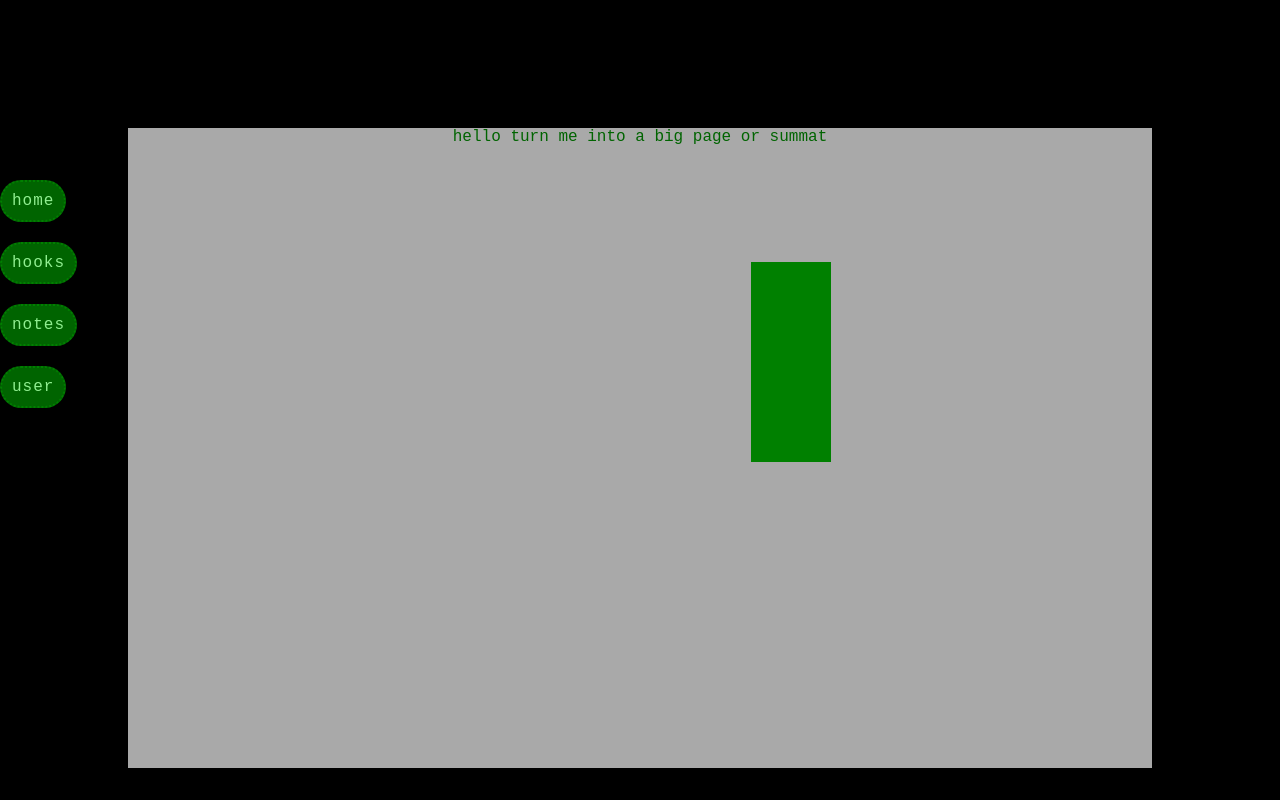
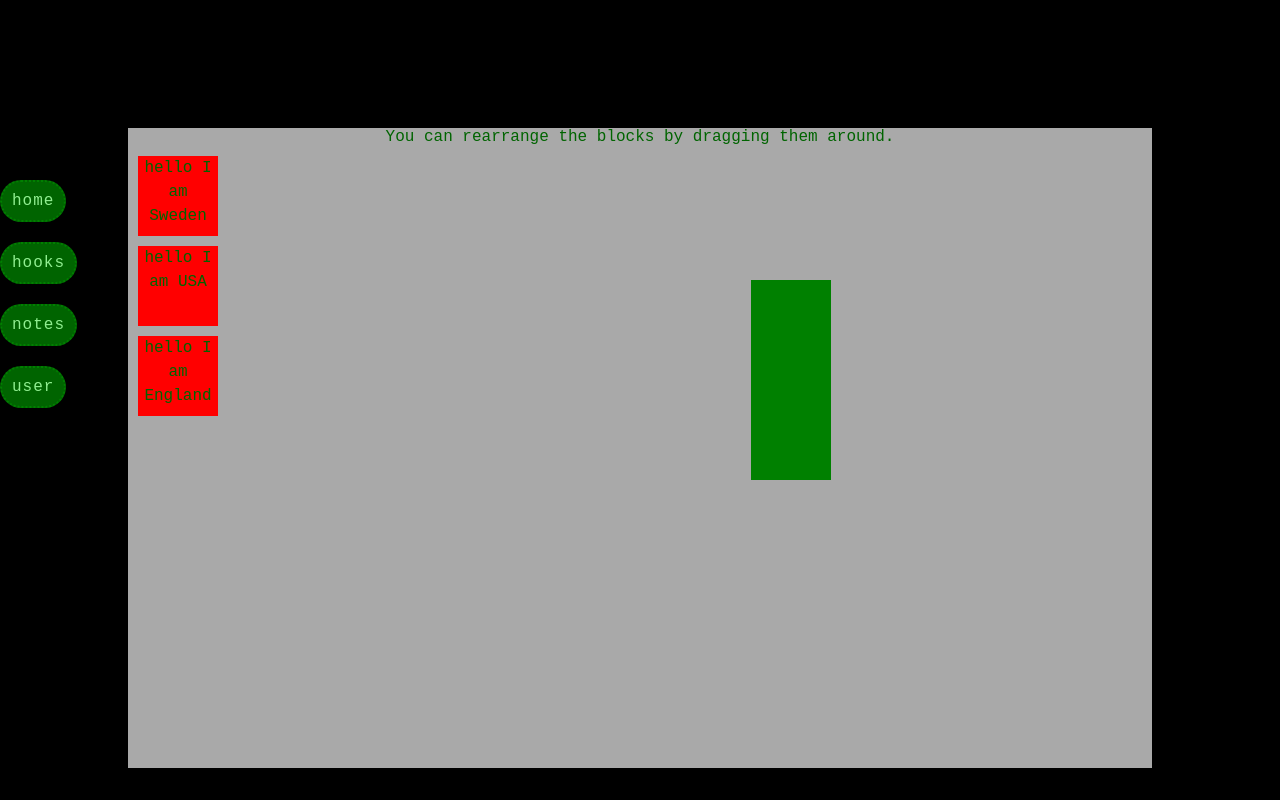
Before and after one commit to Meganimation/testing-ground, a React (Create React App) app: page / in a window 1280 px wide. Both pictures are taken after a click on the button "click to show draggable component". Built offline with nearby package versions, Linux system fonts and the light colour scheme.

Commit message:
draggable

```diff
--- a/package.json
+++ b/package.json
@@ -1 +1 @@
-{"name":"first-storyboard","version":"0.1.0","private":true,"dependencies":{"@reduxjs/toolkit":"^1.4.0","@testing-library/jest-dom":"^4.2.4","@testing-library/react":"^9.3.2","@testing-library/user-event":"^7.1.2","babel-loader":"^8.1.0","default-props":"^0.1.1","enquire.js":"^2.1.6","react":"^16.12.0","react-dom":"^16.12.0","react-redux":"^7.1.3","react-router":"^5.1.2","react-router-dom":"^5.1.2","react-scripts":"^3.4.4","redux":"^4.0.5","styled-components":"^4.4.1"},"scripts":{"start":"react-scripts start","build":"react-scripts build","test":"react-scripts test","eject":"react-scripts eject","storybook":"start-storybook -p 9009 -s public","build-storybook":"build-storybook -s public"},"eslintConfig":{"extends":"react-app"},"browserslist":{"production":[">0.2%","not dead","not op_mini all"],"development":["last 1 chrome version","last 1 firefox version","last 1 safari version"]},"devDependencies":{"@storybook/addon-actions":"^5.2.8","@storybook/addon-knobs":"^5.2.8","@storybook/addon-links":"^5.2.8","@storybook/addon-storyshots":"^5.2.8","@storybook/addons":"^5.2.8","@storybook/react":"^5.2.8","jest":"^24.9.0","react-test-renderer":"^16.12.0","require-context.macro":"^1.2.2"}}
+{"name":"first-storyboard","version":"0.1.0","private":true,"dependencies":{"@reduxjs/toolkit":"^1.4.0","@testing-library/jest-dom":"^4.2.4","@testing-library/react":"^9.3.2","@testing-library/user-event":"^7.1.2","babel-loader":"^8.1.0","default-props":"^0.1.1","enquire.js":"^2.1.6","react":"^16.12.0","react-beautiful-dnd":"^13.1.0","react-dom":"^16.12.0","react-redux":"^7.1.3","react-router":"^5.1.2","react-router-dom":"^5.1.2","react-scripts":"^3.4.4","redux":"^4.0.5","styled-components":"^4.4.1"},"scripts":{"start":"react-scripts start","build":"react-scripts build","test":"react-scripts test","eject":"react-scripts eject","storybook":"start-storybook -p 9009 -s public","build-storybook":"build-storybook -s public"},"eslintConfig":{"extends":"react-app"},"browserslist":{"production":[">0.2%","not dead","not op_mini all"],"development":["last 1 chrome version","last 1 firefox version","last 1 safari version"]},"devDependencies":{"@storybook/addon-actions":"^5.2.8","@storybook/addon-knobs":"^5.2.8","@storybook/addon-links":"^5.2.8","@storybook/addon-storyshots":"^5.2.8","@storybook/addons":"^5.2.8","@storybook/react":"^5.2.8","jest":"^24.9.0","react-test-renderer":"^16.12.0","require-context.macro":"^1.2.2"}}
--- a/src/App.js
+++ b/src/App.js
@@ -7,6 +7,8 @@ import { HooksPage } from "./pages/HooksPage";
 import { User } from "./components/User";
 import { device } from "./utils/Breakpoints";
 import "./App.css";
+import { DragDropContext, Droppable, Draggable } from "react-beautiful-dnd";
+import fakeData from "./fakeData.json";
 
 const TestHeader = styled.h1`
   color: yellow;
@@ -169,7 +171,6 @@ const DivButtonNav = styled.nav`
   z-index: 2;
 `;
 
-
 //create a styled component that takes up all the space on the page
 const DraggablePage = styled.section`
   position: absolute;
@@ -178,14 +179,151 @@ const DraggablePage = styled.section`
   width: 80vw;
   height: 80vh;
   background-color: darkGray;
-`
+`;
+
+const Ele = styled.div`
+  background: red;
+  cursor: move;
+  margin: 10px;
+  position: relative;
+  height: 5rem;
+  width: 5rem;
+  resize: both;
+`;
+const Flexbox = styled.div`
+  display: flex;
+  justify-content: space-between;
+  width: 100%;
+  max-width: 100%;
+  height: 100vh;
+  overflow: hidden;
+  margin: 0 auto;
+  padding: 15px;
+`;
+
+const StyledBoard = styled(Board)`
+display: flex;
+flex-direction: column;
+width: 100%;
+max-width: 300px;
+background-color: #313131;
+padding: 15px;
+
+
+.card{
+  padding: 15px
+  background-color: white;
+  resize: horizontal;
+}
+`;
 
 function DraggableComponentPage() {
-  return <DraggablePage>hello turn me into a big page or summat</DraggablePage>;
+  const [characters, updateCharacters] = useState(fakeData);
+
+  function handleOnDragEnd(result) {
+    if (!result.destination) return;
+    const items = Array.from(characters);
+    const [reorderedItem] = items.splice(result.source.index, 1);
+    items.splice(result.destination.index, 0, reorderedItem);
+
+    updateCharacters(items);
+  }
+
+  return (
+    <DraggablePage>
+      You can rearrange the blocks by dragging them around.
+      <DragDropContext onDragEnd={handleOnDragEnd}>
+        <Droppable droppableId="characters">
+          {(provided) => (
+            <ul
+              className="characters"
+              {...provided.droppableProps}
+              ref={provided.innerRef}
+            >
+              {characters.map(({ id, name }, index) => {
+                return (
+                  <Draggable key={id} draggableId={id.toString()} index={index}>
+                    {(provided) => (
+                      <Ele
+                        {...provided.draggableProps}
+                        {...provided.dragHandleProps}
+                        ref={provided.innerRef}
+                      >
+                        <p>hello I am {name}</p>
+                      </Ele>
+                    )}
+                  </Draggable>
+                );
+              })}
+              {provided.placeholder}
+            </ul>
+          )}
+        </Droppable>
+      </DragDropContext>
+    </DraggablePage>
+  );
+}
+
+function Board(props) {
+  const drop = (e) => {
+    e.preventDefault();
+
+    const card_id = e.dataTransfer.getData("card_id");
+
+    const card = document.getElementById(card_id);
+    card.style.display = "block";
+
+    e.target.appendChild(card);
+  };
+
+  const dragOver = (e) => {
+    e.preventDefault();
+  };
+
+  return (
+    <>
+      <div
+        id={props.id}
+        onDrop={drop}
+        onDragOver={dragOver}
+        className={props.className}
+      >
+        {props.children}
+      </div>
+    </>
+  );
+}
+
+function Card(props) {
+  const dragStart = (e) => {
+    const target = e.target;
+    e.dataTransfer.setData("card_id", target.id);
+    // setTimeout(() => {
+    //   target.style.display = "none";
+    // }, 0);
+  };
+
+  const dragOver = (e) => {
+    e.stopPropagation();
+  };
+
+  return (
+    <div
+      className={props.className}
+      id={props.id}
+      onDragStart={dragStart}
+      onDragOver={dragOver}
+      draggable={props.draggable}
+    >
+      {props.children}
+    </div>
+  );
 }
 
 function HomePage() {
   const [draggableComponentIsVisible, setDraggableComponentIsVisible] =
+    useState(false);
+  const [draggableComponentIsVisible2, setDraggableComponentIsVisible2] =
     useState(false);
 
   return (
@@ -199,11 +337,39 @@ function HomePage() {
       >
         click to show draggable component
       </button>
+      <br />
       {draggableComponentIsVisible && <DraggableComponentPage />}
+      <button
+        onClick={() =>
+          setDraggableComponentIsVisible2(!draggableComponentIsVisible)
+        }
+      >
+        click to show draggable component 2
+      </button>
+      {draggableComponentIsVisible2 && (
+        <DraggablePage>
+          <Flexbox>
+            <StyledBoard id="board-1" className="board">
+              <Card id="card-1" className="card" draggable="true">
+                <p>Card One</p>
+              </Card>
+            </StyledBoard>
+
+            <StyledBoard id="board-2" className="board">
+              <Card id="card-2" className="card" draggable="true">
+                <p>Card Two</p>
+              </Card>
+              <Card id="card-3" className="card" draggable="true">
+                <p>Card three</p>
+              </Card>
+            </StyledBoard>
+          </Flexbox>
+        </DraggablePage>
+      )}
       <StyleBox />
 
       <GlobalStyle />
-      {/* The above are some testing components for animation - something I need to look a little bit further into */}
+      {/* The above is some testing components for animation - something I need to look a little bit further into */}
     </>
   );
 }
@@ -214,32 +380,24 @@ function App() {
       <Router>
         <DivButtonNav>
           <DivButton as="button">
-            {" "}
             <Link to="/" style={{ color: "lightGreen" }}>
-              {" "}
-              home{" "}
-            </Link>{" "}
+              home
+            </Link>
           </DivButton>
           <DivButton as="button">
-            {" "}
             <Link to="/hooks" style={{ color: "lightGreen" }}>
-              {" "}
-              hooks{" "}
-            </Link>{" "}
+              hooks
+            </Link>
           </DivButton>
           <DivButton as="button">
-            {" "}
             <Link to="/notes" style={{ color: "lightGreen" }}>
-              {" "}
-              notes{" "}
-            </Link>{" "}
+              notes
+            </Link>
           </DivButton>
           <DivButton as="button">
-            {" "}
             <Link to="/user/bigboi/mckenny" style={{ color: "lightGreen" }}>
-              {" "}
-              user{" "}
-            </Link>{" "}
+              user
+            </Link>
           </DivButton>
         </DivButtonNav>
 
--- /dev/null
+++ b/src/fakeData.json
@@ -0,0 +1,10 @@
+[{
+    "id": 28,
+    "name": "Sweden"
+  }, {
+    "id": 56,
+    "name": "USA"
+  }, {
+    "id": 89,
+    "name": "England"
+  }]
```
Also changed, not shown: src/pages/DraggablesPage.js (added), 1 other file (tests, documents, lock files or other folders).
